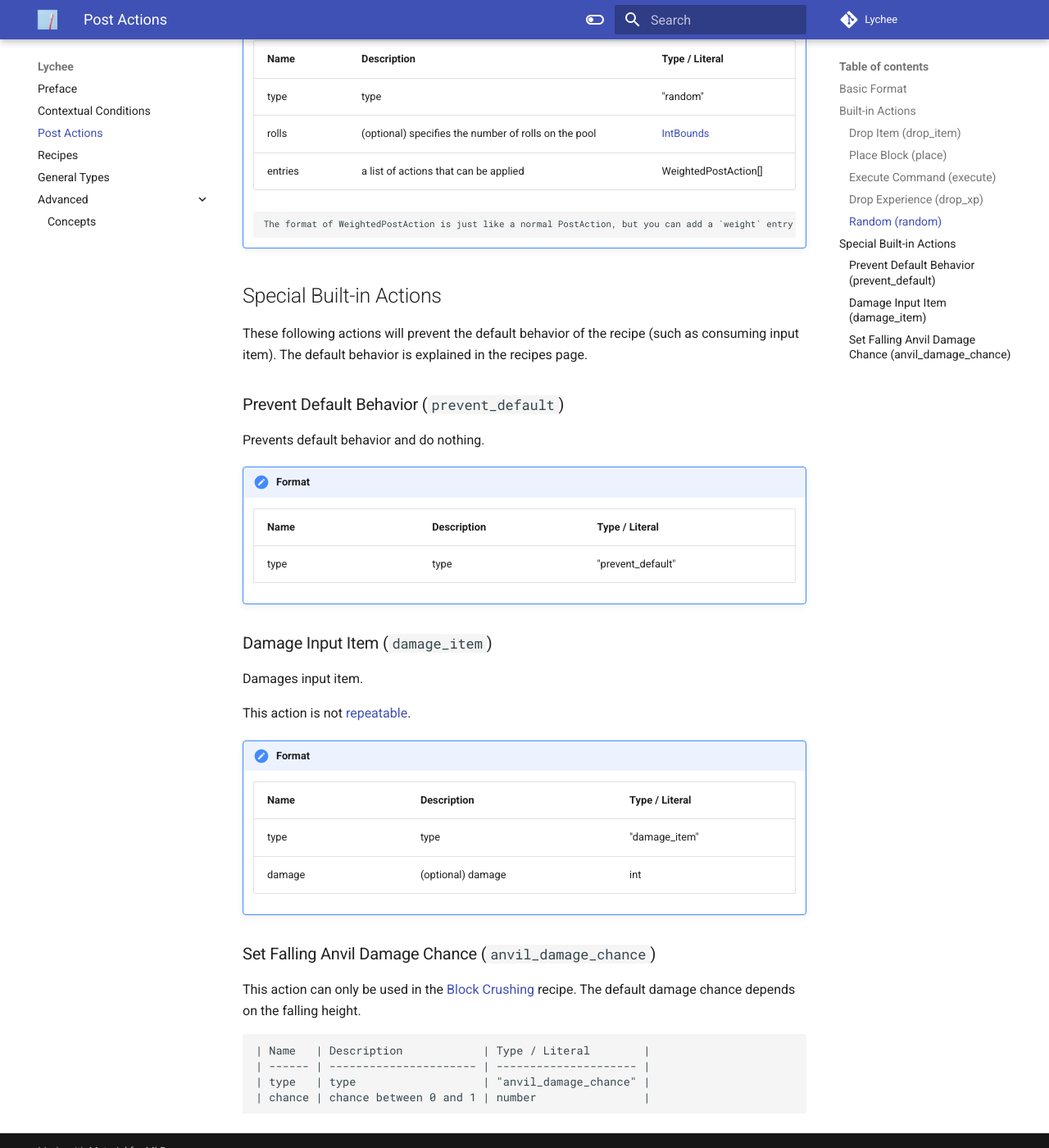
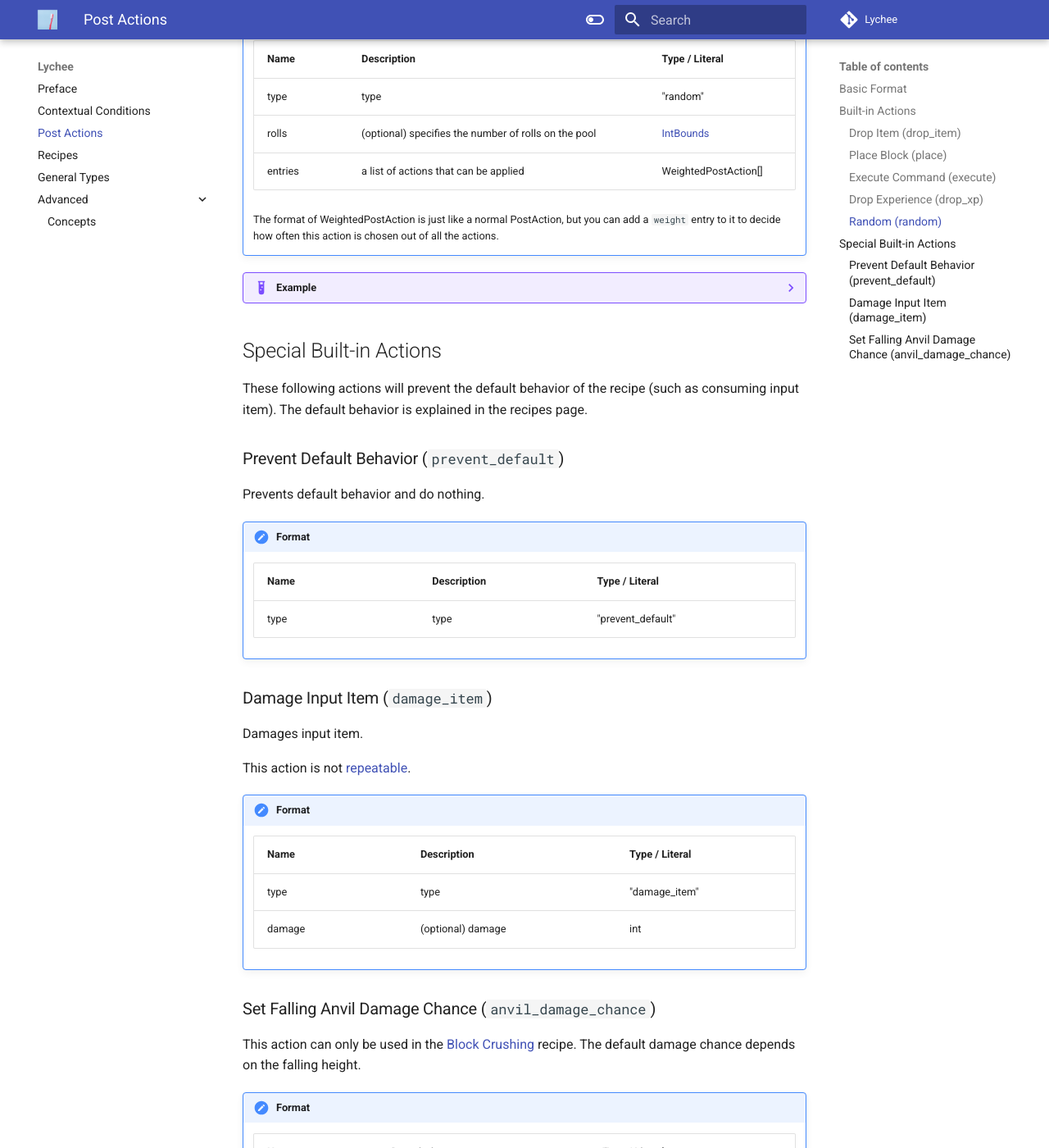
Before and after one commit to Snownee/Lychee, an MkDocs documentation site: the page built from docs/docs/post-action.md, in a window 1280 px wide and 1400 px high, scrolled down 2567 px. Shown: the whole window at 82% size. Built offline with MkDocs 1.6.1 and Material for MkDocs 9.7.7, drawn with Linux system fonts in a browser that asks for light colours; comment, search, counter and statistics services are not loaded; some of the changed lines change nothing that is shown; some of the changed text lies outside the part shown.

Commit message:
fix docs

````diff
--- a/docs/docs/post-action.md
+++ b/docs/docs/post-action.md
@@ -128,7 +128,38 @@
     | rolls   | (optional) specifies the number of rolls on the pool | [IntBounds](general-types.md#intbounds) |
     | entries | a list of actions that can be applied                | WeightedPostAction[]                    |
 
-		The format of WeightedPostAction is just like a normal PostAction, but you can add a `weight` entry to it to decide how often this action is chosen out of all the actions.
+    The format of WeightedPostAction is just like a normal PostAction, but you can add a `weight` entry to it to decide how often this action is chosen out of all the actions.
+
+??? example
+
+	```json
+	{
+		"type": "random",
+		"rolls": {
+			"min": 3,
+			"max": 5
+		},
+		"entries": [
+			{
+				"type": "drop_item",
+				"item": "gold_ingot",
+				"contextual": {
+					"type": "weather",
+					"weather": "rain"
+				}
+			},
+			{
+				"type": "drop_item",
+				"item": "ender_pearl"
+			},
+			{
+				"weight": 2,
+				"type": "drop_item",
+				"item": "dirt"
+			}
+		]
+	}
+	```
 
 ## Special Built-in Actions
 
@@ -161,6 +192,8 @@
 
 This action can only be used in the [Block Crushing](recipe.md#block-crushing) recipe. The default damage chance depends on the falling height.
 
+!!! note "Format"
+
     | Name   | Description            | Type / Literal        |
     | ------ | ---------------------- | --------------------- |
     | type   | type                   | "anvil_damage_chance" |
````
